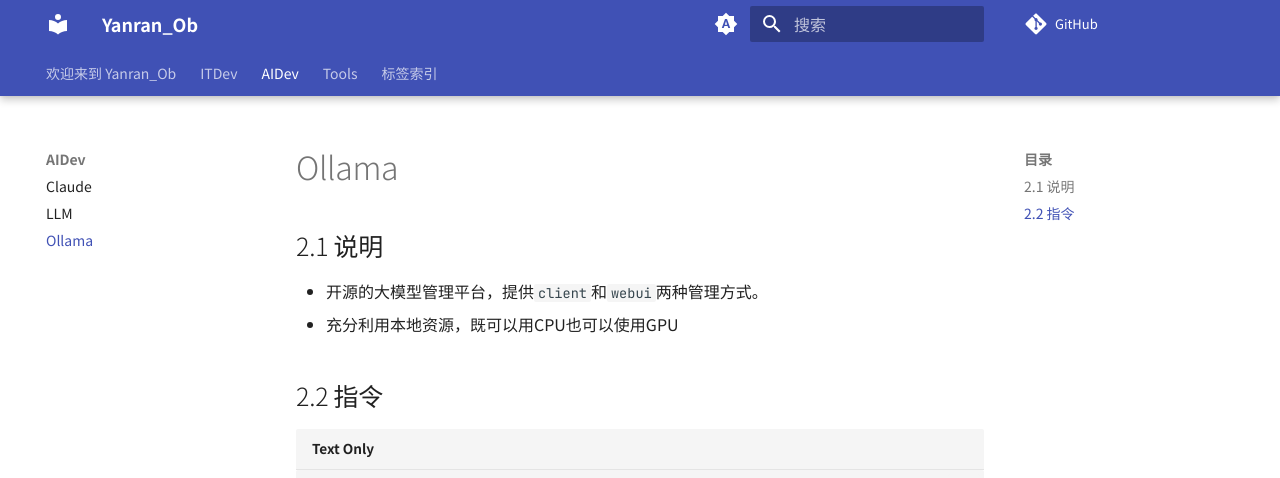
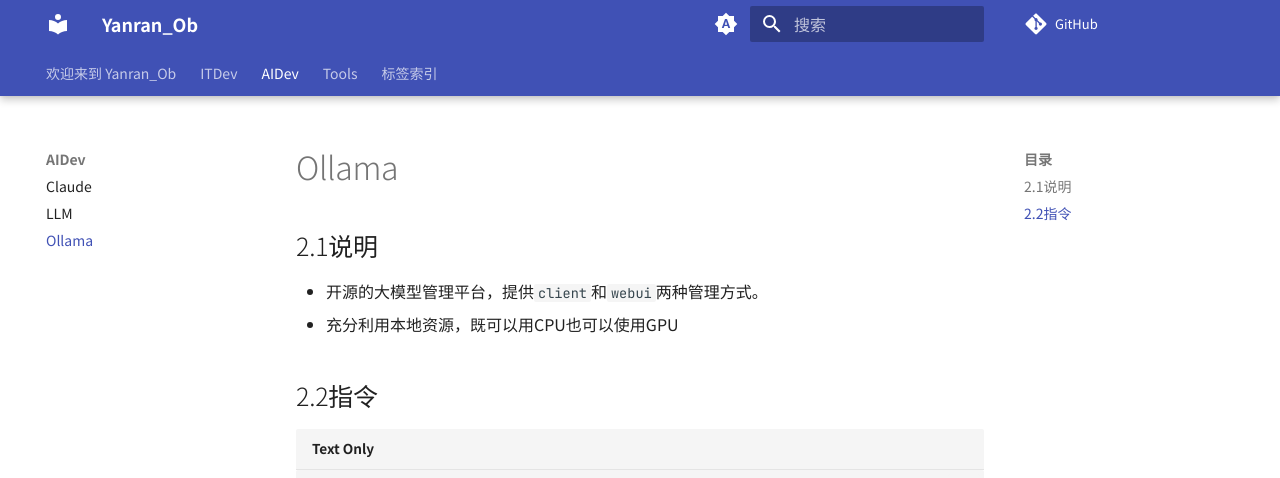
Before and after one commit to yanran425/Yanran425_Ob, an MkDocs documentation site: the page built from docs/AIDev/Ollama.md, in a window 1280 px wide. Shown: the top 478 px of the page. Built offline with MkDocs 1.6.1 and Material for MkDocs 9.7.7, drawn with Linux system fonts in a browser that asks for light colours; comment, search, counter and statistics services are not loaded.

````diff
--- a/docs/AIDev/Ollama.md
+++ b/docs/AIDev/Ollama.md
@@ -9,12 +9,12 @@ share: true
 
 # Ollama
 
-## 2.1 说明
+## 2.1说明
 
 - 开源的大模型管理平台，提供`client`和`webui`两种管理方式。
 - 充分利用本地资源，既可以用CPU也可以使用GPU
 
-## 2.2 指令
+## 2.2指令
 
 ```
 ollama list
````
